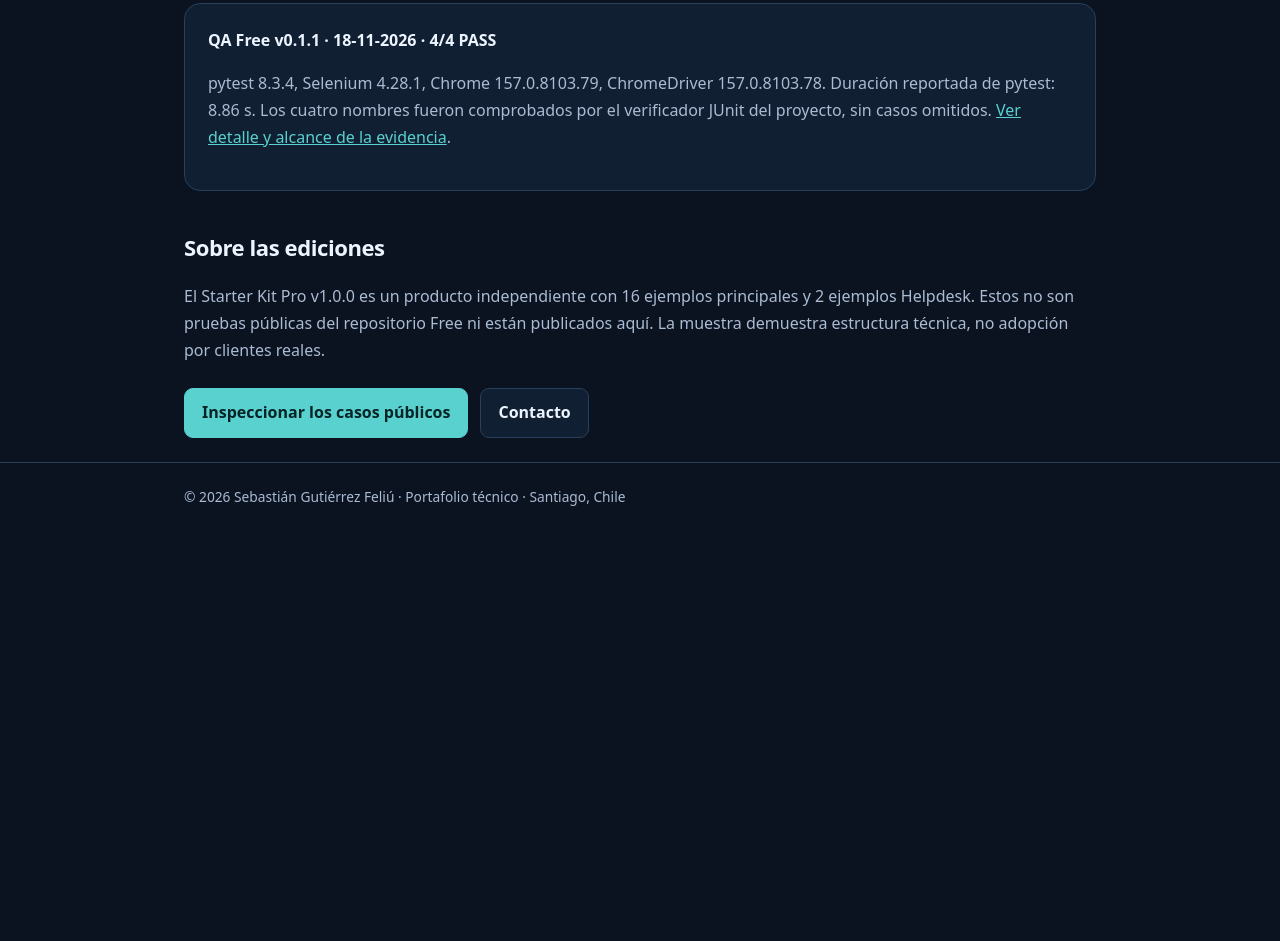
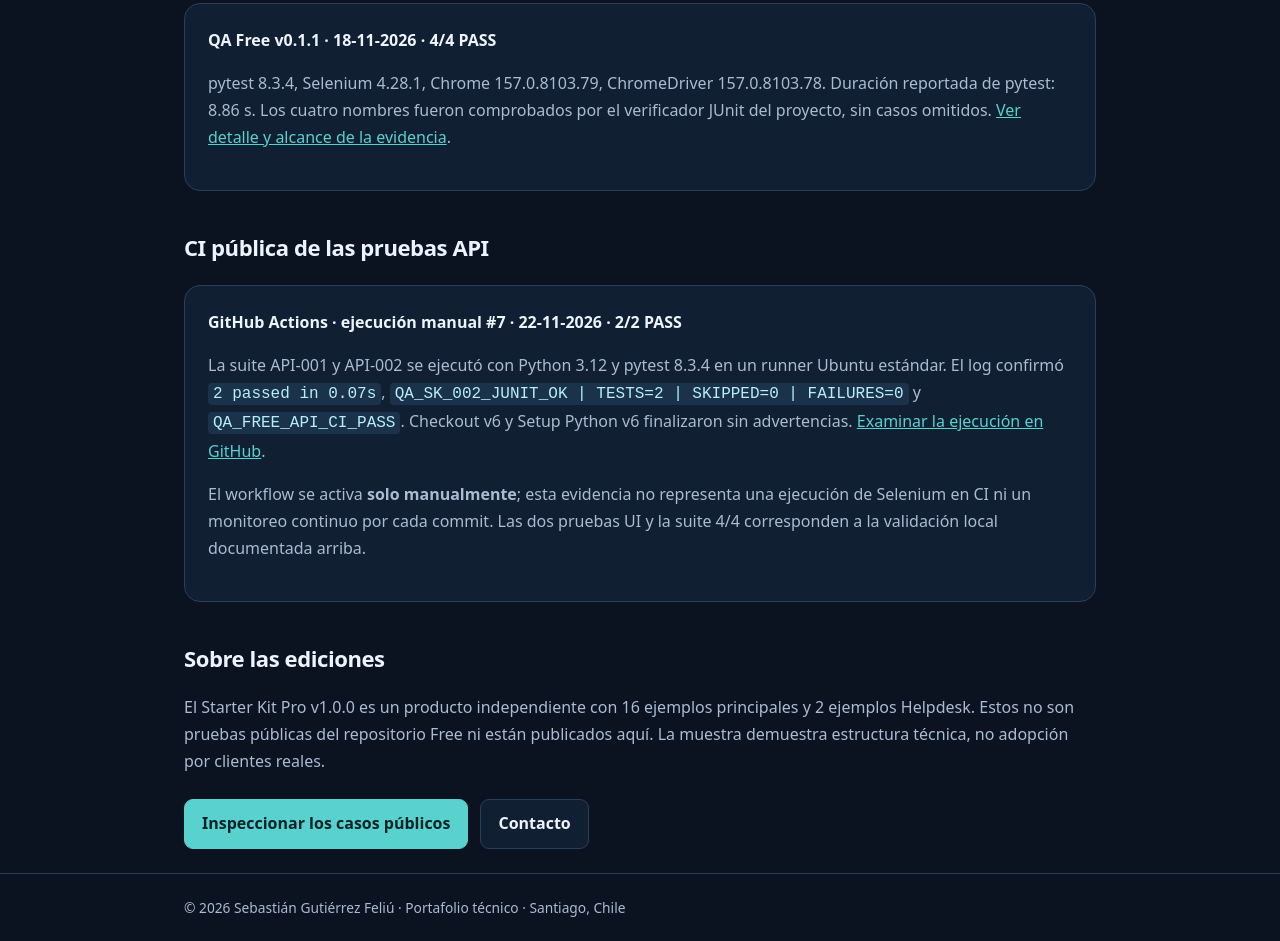
Before and after one commit to SebaGutierrezF/SebaGutierrezF.github.io, a plain HTML site: page proyectos/qa-automation.html in a window 1280 px wide. Shown: the part 2458-3399 px from the top of the page. Before the commit the page ends 2988 px from the top, so only its background shows below. Drawn offline with Linux system fonts and the light colour scheme.

Commit message:
docs(portfolio): link verified manual API CI run #7 in proyectos/qa-automation.html

```diff
--- a/proyectos/qa-automation.html
+++ b/proyectos/qa-automation.html
@@ -31,6 +31,6 @@
 <h2>Cómo verificarlo</h2>
 <ol class="steps"><li>Abrir el repositorio público y consultar las instrucciones para Windows.</li><li>Usar Python 3.12, pytest 8.3.4, Selenium 4.28.1 y Chrome/ChromeDriver locales compatibles.</li><li>Ejecutar primero las pruebas API, después los cuatro tests completos.</li><li>Revisar que los casos no se omitan silenciosamente y conservar la salida JUnit.</li></ol>
 <p class="muted">La <a href="https://github.com/SebaGutierrezF/SebaGutierrezF.github.io/blob/main/demos/VERIFICACION_2026-11-18.md" target="_blank" rel="noopener noreferrer">verificación técnica publicada</a> incluye los resultados locales del conversor y la distinción expresa entre tests del conversor y pruebas API/Selenium originales.</p><div class="notice"><strong>Estado declarado:</strong> las 6 pruebas unitarias del generador adicional se verificaron localmente el 18-11-2026. Posteriormente, el 18-11-2026 se ejecutó la suite completa Free en Windows: <strong>4/4 PASS, 0 fallos, 0 errores, 0 omisiones</strong>, según la salida local compartida por el autor. El JUnit original permanece local y no se adjuntó; su <a href="evidencia-qa.html">XML sanitizado derivado y resumen JSON</a> sí están disponibles y se revisaron entre sí. Esta es una ejecución local, no un resultado de CI.</div>
-<h2>Evidencia de ejecución completa en Windows</h2><div class="panel"><strong>QA Free v0.1.1 · 18-11-2026 · 4/4 PASS</strong><p class="muted">pytest 8.3.4, Selenium 4.28.1, Chrome 157.0.8103.79, ChromeDriver 157.0.8103.78. Duración reportada de pytest: 8.86 s. Los cuatro nombres fueron comprobados por el verificador JUnit del proyecto, sin casos omitidos. <a href="evidencia-qa.html">Ver detalle y alcance de la evidencia</a>.</p></div><h2>Sobre las ediciones</h2>
+<h2>Evidencia de ejecución completa en Windows</h2><div class="panel"><strong>QA Free v0.1.1 · 18-11-2026 · 4/4 PASS</strong><p class="muted">pytest 8.3.4, Selenium 4.28.1, Chrome 157.0.8103.79, ChromeDriver 157.0.8103.78. Duración reportada de pytest: 8.86 s. Los cuatro nombres fueron comprobados por el verificador JUnit del proyecto, sin casos omitidos. <a href="evidencia-qa.html">Ver detalle y alcance de la evidencia</a>.</p></div><h2>CI pública de las pruebas API</h2><div class="panel"><strong>GitHub Actions · ejecución manual #7 · 22-11-2026 · 2/2 PASS</strong><p class="muted">La suite API-001 y API-002 se ejecutó con Python 3.12 y pytest 8.3.4 en un runner Ubuntu estándar. El log confirmó <code>2 passed in 0.07s</code>, <code>QA_SK_002_JUNIT_OK | TESTS=2 | SKIPPED=0 | FAILURES=0</code> y <code>QA_FREE_API_CI_PASS</code>. Checkout v6 y Setup Python v6 finalizaron sin advertencias. <a href="https://github.com/SebaGutierrezF/qa-automation-starter-kit-free/actions/runs/45035556483" target="_blank" rel="noopener noreferrer">Examinar la ejecución en GitHub</a>.</p><p class="muted">El workflow se activa <strong>solo manualmente</strong>; esta evidencia no representa una ejecución de Selenium en CI ni un monitoreo continuo por cada commit. Las dos pruebas UI y la suite 4/4 corresponden a la validación local documentada arriba.</p></div><h2>Sobre las ediciones</h2>
 <p class="muted">El Starter Kit Pro v1.0.0 es un producto independiente con 16 ejemplos principales y 2 ejemplos Helpdesk. Estos no son pruebas públicas del repositorio Free ni están publicados aquí. La muestra demuestra estructura técnica, no adopción por clientes reales.</p>
 <div class="actions"><a class="btn primary" href="https://github.com/SebaGutierrezF/qa-automation-starter-kit-free/tree/main/free-v0.1.1/tests" target="_blank" rel="noopener noreferrer">Inspeccionar los casos públicos</a><a class="btn" href="../index.html#contacto">Contacto</a></div></main><footer><div class="wrap">© 2026 Sebastián Gutiérrez Feliú · Portafolio técnico · Santiago, Chile</div></footer></body></html>
```
